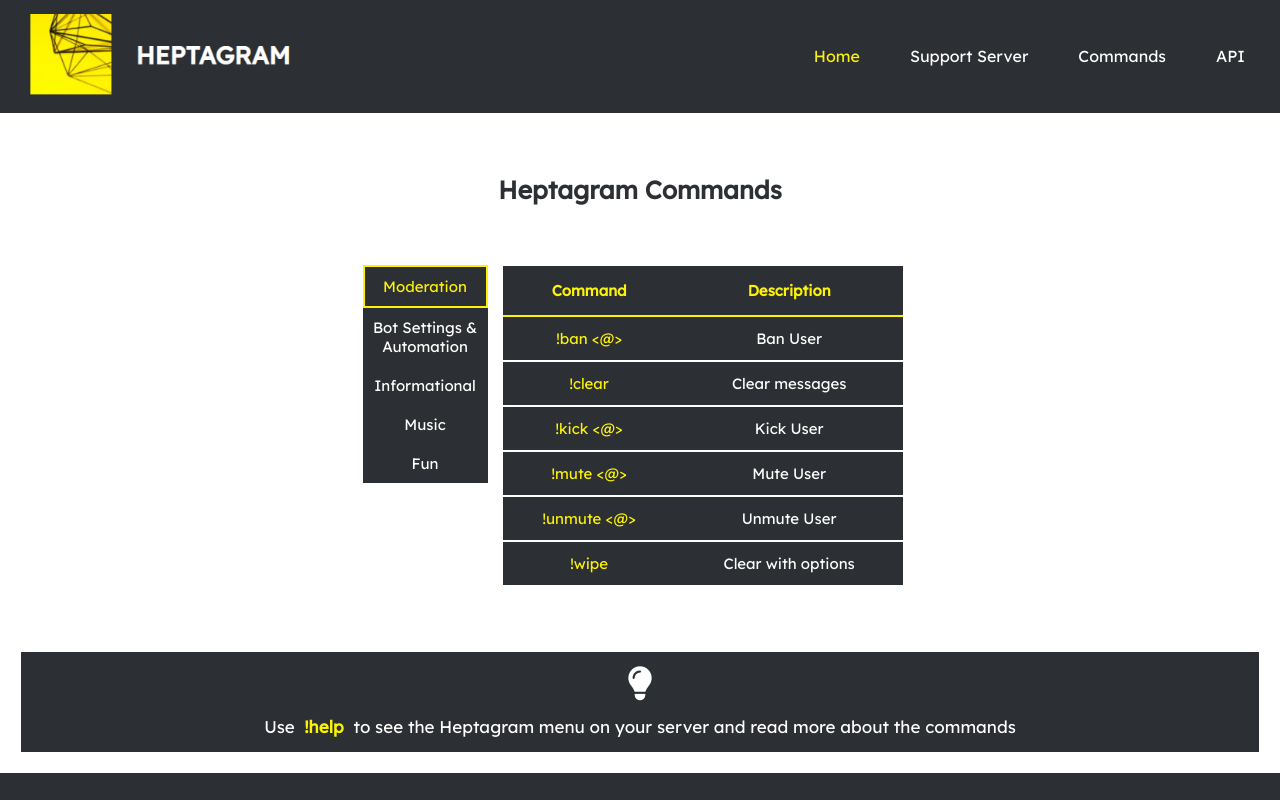
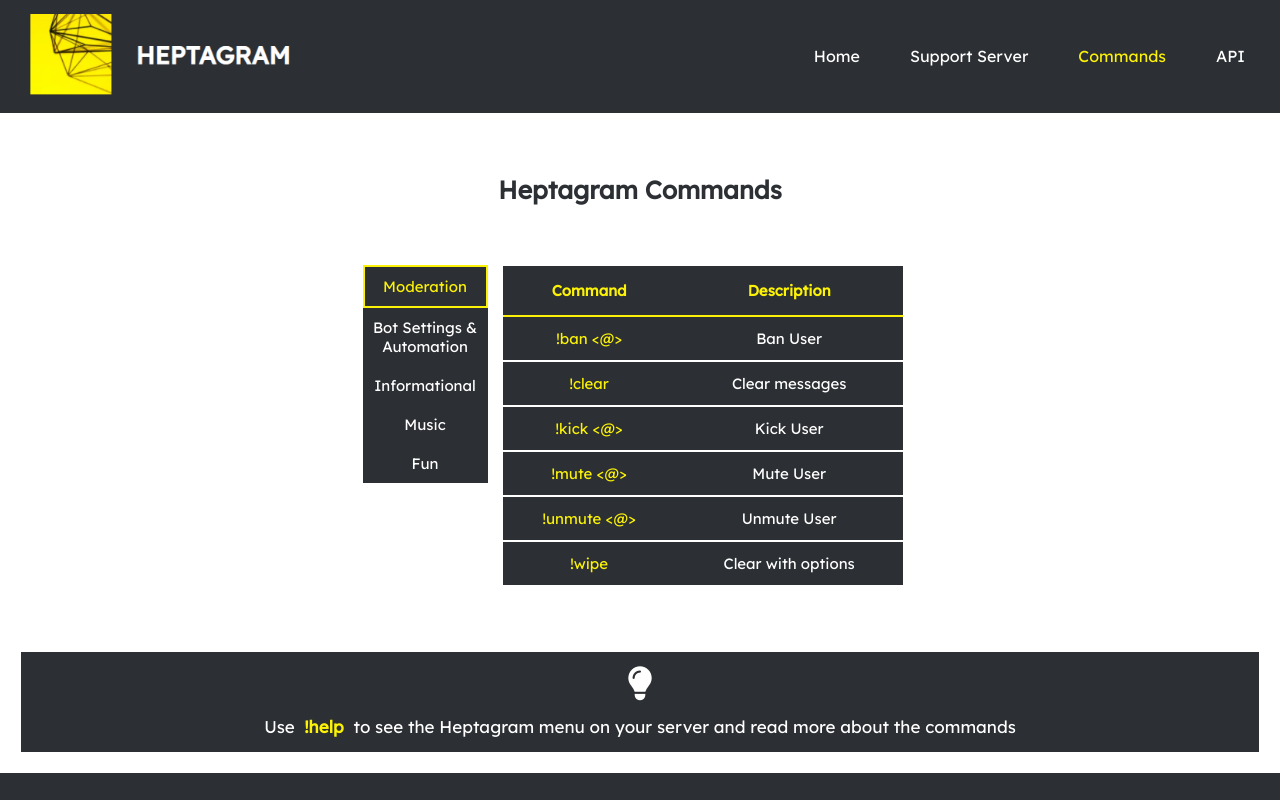
Before and after one commit to jaspermayone-archive/heptagram-website, a React (Create React App) app in the folder heptagram.xyz/: page /bot-commands in a window 1280 px wide. Shown: the top 800 px of the page. Built offline with nearby package versions, Linux system fonts and the light colour scheme.

Commit message:
Fix Active Link issue in bot-commands page

```diff
--- /dev/null
+++ b/heptagram.xyz/src/Components/Header-Cmd.js
@@ -0,0 +1,36 @@
+import React from 'react'
+
+import HeptagramLogo from '../Assets/full-heptagram-logo.png';
+import Hamburger from './Hamburger'
+
+function Header() {
+    return (
+        <header className="header">
+        <nav className="navbar">
+            <a href="/">
+                <img src={HeptagramLogo} alt="Heptagram Logo" className="logo" />
+            </a>
+            <ul className="nav-menu">
+                <li className="nav-item second">
+                    <a href="/" className="nav-link home">Home</a>
+                </li>
+                <li className="nav-item">
+                    <a href="https://discord.gg/HSupF99kpq" className="nav-link server">Support Server</a>
+                </li>
+                <li className="nav-item">
+                    <a href="/bot-commands" className="nav-link commands active">Commands</a>
+                </li>
+                <li className="nav-item">
+                    <a href="https://api.heptagram.xyz" className="nav-link api">API</a>
+                </li>
+            </ul>
+            <div className="hamburger" id="app">
+            <Hamburger />
+            </div>
+        </nav>
+        </header>
+    )
+}
+
+
+export default Header
--- a/heptagram.xyz/src/pages/BotCommandsPage.js
+++ b/heptagram.xyz/src/pages/BotCommandsPage.js
@@ -1,5 +1,5 @@
 import React, { useState } from "react";
-import Header from "../Components/Header";
+import HeaderCmd from "../Components/Header-Cmd";
 import Footer from "../Components/Footer";
 import "../Styles/style-commands.css";
 
@@ -239,7 +239,7 @@
 
   return (
     <div className="cmd">
-      <Header />
+      <HeaderCmd />
       <div className="body">
         <main>
           <h1>Heptagram Commands</h1>
```
